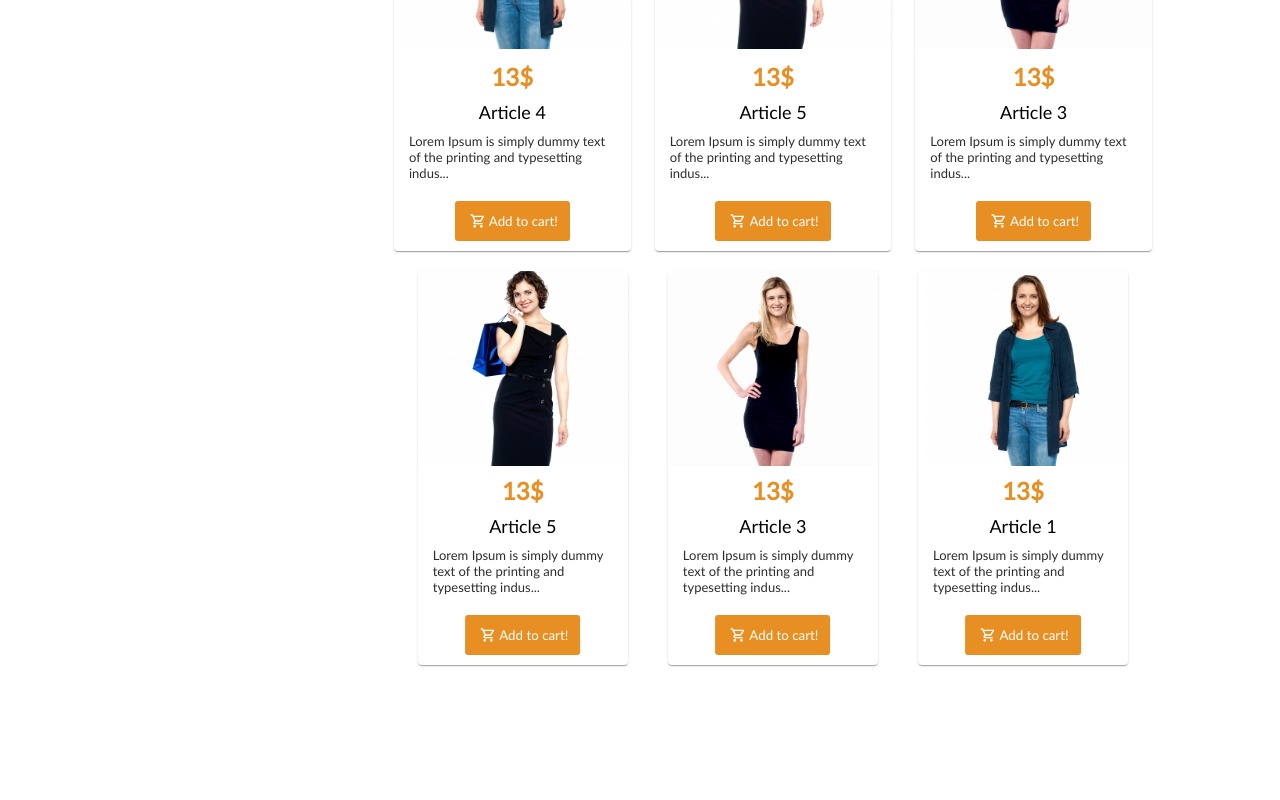
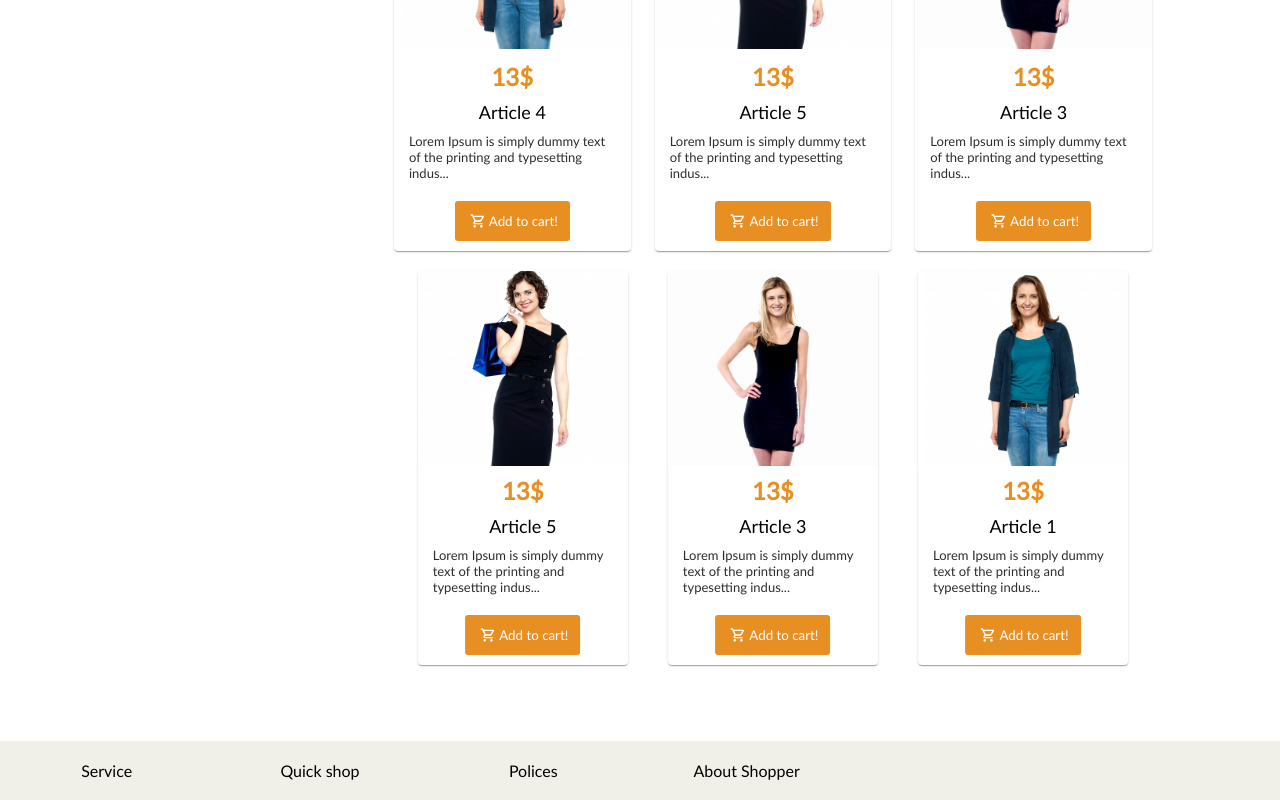
Before and after one commit to kemalkujovic/nitshop, a React (Create React App) app: page / in a window 1280 px wide. Shown: the part 1301-2101 px from the top of the page. Before the commit the page ends 2042 px from the top, so only its background shows below. Built offline with nearby package versions, Linux system fonts and the light colour scheme.

Commit message:
add footer

```diff
--- a/package.json
+++ b/package.json
@@ -14,6 +14,7 @@
     "react": "^18.2.0",
     "react-dom": "^18.2.0",
     "react-responsive-carousel": "^3.2.23",
+    "react-router-dom": "^6.9.0",
     "react-scripts": "5.0.1",
     "styled-components": "^5.3.6",
     "web-vitals": "^2.1.4"
--- a/src/App.css
+++ b/src/App.css
@@ -105,3 +105,6 @@
 * {
   font-family: "LatoRegular";
 }
+a {
+  text-decoration: none;
+}
--- a/src/App.jsx
+++ b/src/App.jsx
@@ -26,12 +26,25 @@ import "./assets/fonts/Montserrat-Italic-VariableFont_wght.ttf";
 import "./assets/fonts/Montserrat-Italic.ttf";
 import "./assets/fonts/Montserrat-Light.ttf";
 import "./assets/fonts/Montserrat-Regular.ttf";
+
+import { createBrowserRouter, RouterProvider } from "react-router-dom";
+import HomePageScreen from "./Screens/HomePageScreen/HomePageScreen";
+import ShopScreen from "./Screens/ShopScreen/ShopScreen";
+
 const App = () => {
+  const router = createBrowserRouter([
+    {
+      path: "/",
+      element: <HomePageScreen />,
+    },
+    {
+      path: "/shop",
+      element: <ShopScreen />,
+    },
+  ]);
   return (
     <>
-      <Navigation />
-      <Slider />
-      <ProductsHomePage />
+      <RouterProvider router={router} />
     </>
   );
 };
--- /dev/null
+++ b/src/Screens/HomePageScreen/HomePageScreen.jsx
@@ -0,0 +1,16 @@
+import Navigation from "../../Templates/Navigation/Navigation";
+import Slider from "../../Templates/Slider/Slider";
+import ProductsHomePage from "../../Templates/ProductsHomePage/ProductsHomePage";
+import React from "react";
+import Footer from "../../Templates/Footer/Footer";
+
+const HomePageScreen = () => (
+  <>
+    <Navigation />
+    <Slider />
+    <ProductsHomePage />
+    <Footer />
+  </>
+);
+
+export default HomePageScreen;
--- /dev/null
+++ b/src/Screens/ShopScreen/ShopScreen.jsx
@@ -0,0 +1,8 @@
+import React from "react";
+import Navigation from "../../Templates/Navigation/Navigation";
+
+const ShopScreen = () => {
+  return <Navigation />;
+};
+
+export default ShopScreen;
--- a/src/Templates/Footer/Footer.jsx
+++ b/src/Templates/Footer/Footer.jsx
@@ -0,0 +1,12 @@
+import React from "react";
+import FooterLinkBar from "./FooterLinkBar";
+
+const Footer = () => {
+  return (
+    <>
+      <FooterLinkBar />
+    </>
+  );
+};
+
+export default Footer;
--- /dev/null
+++ b/src/Templates/Footer/FooterLinkBar.jsx
@@ -0,0 +1,45 @@
+import React from "react";
+import Text from "../../components/Text/Text";
+import SimplifiedDiv from "../../components/SimplifiedDiv/SimplifiedDiv";
+import { colors } from "../../util/theme";
+import { Grid } from "@mui/material";
+const FooterLinkBar = () => {
+  const styles = {
+    mainHolder: {
+      backgroundColor: colors.secondColor,
+      padding: "20px 0px",
+    },
+    headingText: {
+      textAlign: "center",
+    },
+  };
+  return (
+    <SimplifiedDiv style={styles.mainHolder}>
+      <Grid container direction="row">
+        <Grid item lg={2} md={2}>
+          <SimplifiedDiv>
+            <Text style={styles.headingText}>Service</Text>
+          </SimplifiedDiv>
+        </Grid>
+        <Grid item lg={2} md={2}>
+          <SimplifiedDiv>
+            <Text style={styles.headingText}>Quick shop</Text>
+          </SimplifiedDiv>
+        </Grid>
+        <Grid item lg={2} md={2}>
+          <SimplifiedDiv>
+            <Text style={styles.headingText}>Polices</Text>
+          </SimplifiedDiv>
+        </Grid>
+        <Grid item lg={2} md={2}>
+          <SimplifiedDiv>
+            <Text style={styles.headingText}>About Shopper</Text>
+          </SimplifiedDiv>
+        </Grid>
+        <Grid item lg={2} md={2}></Grid>
+      </Grid>
+    </SimplifiedDiv>
+  );
+};
+
+export default FooterLinkBar;
--- a/src/Templates/Navigation/LinkBar.jsx
+++ b/src/Templates/Navigation/LinkBar.jsx
@@ -9,6 +9,7 @@ import Text from "../../components/Text/Text";
 import SimplifiedDiv from "../../components/SimplifiedDiv/SimplifiedDiv";
 import { getScreenWidth } from "../../util/helper";
 import MenuIcon from "@mui/icons-material/Menu";
+import { Link } from "react-router-dom";
 
 const styles = {
   navBar: {
@@ -62,11 +63,13 @@ const LinkBar = (props) => {
         <Grid container direction="row">
           <Grid item lg={6} display="flex">
             <SimplifiedDiv style={styles.navBar}>
-              <Text style={styles.linkLG}>Home</Text>
-              <Text style={styles.linkLG}>Shop</Text>
-              <Text style={styles.linkLG}>Blog</Text>
-              <Text style={styles.linkLG}>O nama</Text>
-              <Text style={styles.linkLG}>Kontakt</Text>
+              <Link to='/' style={styles.linkLG}>Home</Link>
+              <Link to="/shop" style={styles.linkLG}>
+                Shop
+              </Link>
+              <Link style={styles.linkLG}>Blog</Link>
+              <Link style={styles.linkLG}>O nama</Link>
+              <Link style={styles.linkLG}>Kontakt</Link>
             </SimplifiedDiv>
           </Grid>
           <Grid item lg={6}>
```
Also changed, not shown: 1 other file (tests, documents, lock files or other folders).
